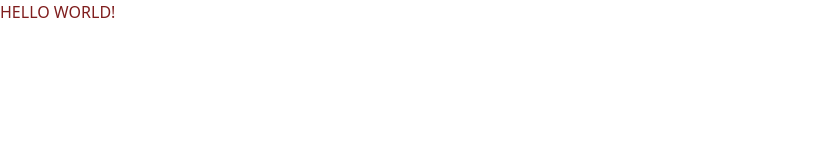
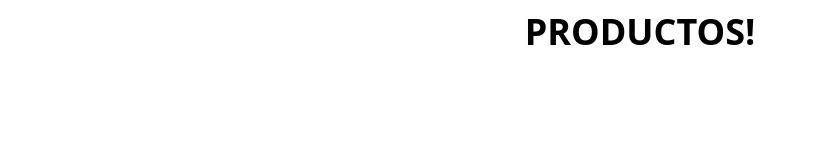
Before and after one commit to Christiano1642/products-front, a website built with Vite: page src/index.html in a window 1280 px wide. Shown: the whole page, without its empty margins (0-816 px from the left). Built offline with nearby package versions, Linux system fonts and the light colour scheme.

Commit message:
html tailwind update

```diff
--- a/src/index.html
+++ b/src/index.html
@@ -4,11 +4,16 @@
     <meta charset="UTF-8" />
     <meta http-equiv="X-UA-Compatible" content="IE=edge" />
     <meta name="viewport" content="width=device-width, initial-scale=1.0" />
-    <title>Hello World</title>
+    <title>Productos</title>
     <link rel="stylesheet" href="./style.css" />
   </head>
   <body>
-    <h1 class="text-red-900 uppercase">Hello World!</h1>
+    <h1
+      class="text-4xl text-center font-extrabold uppercase my-3 brightness-50"
+    >
+      Productos!
+    </h1>
+    <div id="root"></div>
     <script src="./index.js" type="module"></script>
   </body>
 </html>
```
